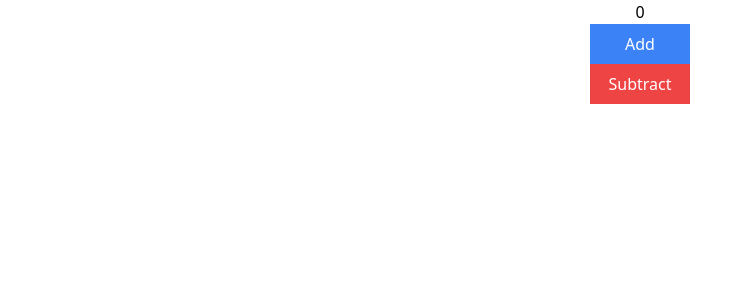
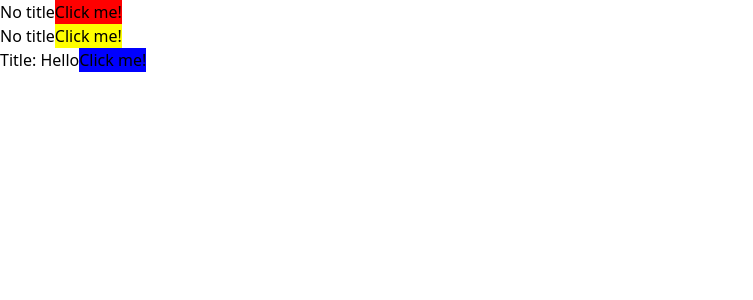
Before and after one commit to Foxlancerr/react-typescript-best-practices, a React (Vite) app: page / in a window 1280 px wide. Shown: the top 300 px of the page, without its empty margins (0-753 px from the left). Built offline with nearby package versions, Linux system fonts and the light colour scheme.

Commit message:
03-advanced-practice-concept task1,2,3 is completed

```diff
--- a/src/App.tsx
+++ b/src/App.tsx
@@ -1,4 +1,4 @@
-import Parent from "./Tasks/02-hooks/11-useReducer.solution";
+import Parent from "./Tasks/03-advance-props-concept/03-discriminated-union-with-other-props.solution";
 
 const App = () => {
   return (
--- /dev/null
+++ b/src/Tasks/03-advance-props-concept/01-discriminated-union-props.problem.tsx
@@ -0,0 +1,39 @@
+/**
+ * 1. Currently, ModalProps lets you pass in various impossible combinations of props.
+ *
+ * For instance, you can pass in a `variant` of "title" without passing in a title,
+ * or you can pass in a `variant` of "no-title" WITH a title.
+ *
+ * Try to find a way to express ModalProps so that it's impossible to pass in
+ * impossible combinations of props.
+ */
+
+type ModalProps = {
+  variant: "no-title" | "title";
+  title?: string;
+};
+
+export const Modal = (props: ModalProps) => {
+  if (props.variant === "no-title") {
+    return <div>No title</div>;
+  } else {
+    return <div>Title: {props.title}</div>;
+  }
+};
+
+export const Test = () => {
+  return (
+    <div>
+      <Modal variant="title" title="Hello" />
+      <Modal variant="no-title" />
+
+      {/* @ts-expect-error */}
+      <Modal />
+      <Modal
+        variant="no-title"
+        // @ts-expect-error
+        title="Oh dear"
+      />
+    </div>
+  );
+};
--- /dev/null
+++ b/src/Tasks/03-advance-props-concept/01-discriminated-union-props.solution.tsx
@@ -0,0 +1,39 @@
+/**
+ * 1. Currently, ModalProps lets you pass in various impossible combinations of props.
+ *
+ * For instance, you can pass in a `variant` of "title" without passing in a title,
+ * or you can pass in a `variant` of "no-title" WITH a title.
+ *
+ * Try to find a way to express ModalProps so that it's impossible to pass in
+ * impossible combinations of props.
+ */
+
+type ModalProps = { variant: "no-title" } | { variant: "title"; title: string };
+
+const Modal = (props: ModalProps) => {
+  if (props.variant === "no-title") {
+    return <div>No title</div>;
+  } else {
+    return <div>Title: {props.title}</div>;
+  }
+};
+
+export const Test = () => {
+  return (
+    <div>
+      <Modal variant="title" title="Hello" />
+      <Modal variant="no-title" />
+      <Modal variant="no-title" />
+    </div>
+  );
+};
+
+export default function Parent() {
+  return (
+    <div>
+      <Modal variant="title" title="Hello" />
+      <Modal variant="no-title" />
+      <Modal variant="no-title" />
+    </div>
+  );
+}
--- /dev/null
+++ b/src/Tasks/03-advance-props-concept/02-destructuring-discriminated-unions.problem.tsx
@@ -0,0 +1,42 @@
+/**
+ * We've got the same problem as the previous exercise, but this time we're
+ * destructuring our props.
+ *
+ * 1. Figure out why the error on 'title' is happening.
+ *
+ * 2. Find a way to fix the error.
+ */
+
+type ModalProps =
+  | {
+      variant: "no-title";
+    }
+  | {
+      variant: "title";
+      title: string;
+    };
+
+export const Modal = ({ variant, title }: ModalProps) => {
+  if (variant === "no-title") {
+    return <div>No title</div>;
+  } else {
+    return <div>Title: {title}</div>;
+  }
+};
+
+export const Test = () => {
+  return (
+    <div>
+      <Modal variant="title" title="Hello" />
+      <Modal variant="no-title" />
+
+      {/* @ts-expect-error */}
+      <Modal />
+      <Modal
+        variant="no-title"
+        // @ts-expect-error
+        title="Oh dear"
+      />
+    </div>
+  );
+};
--- /dev/null
+++ b/src/Tasks/03-advance-props-concept/02-destructuring-discriminated-unions.solution.tsx
@@ -0,0 +1,51 @@
+/**
+ * We've got the same problem as the previous exercise, but this time we're
+ * destructuring our props.
+ *
+ * 1. Figure out why the error on 'title' is happening.
+ *
+ * 2. Find a way to fix the error.
+ */
+
+type ModalProps =
+  | {
+      variant: "no-title";
+    }
+  | {
+      variant: "title";
+      title: string;
+    };
+
+/**
+ * The best solution is to destructure AFTER the variant has been narrowed.
+ *
+ * This gives TypeScript the chance to apply the narrowing to the 'props' object,
+ * which it understands that 'variant' is a property of.
+ */
+export const Modal = (props: ModalProps) => {
+  if (props.variant === "no-title") {
+    return <div>No title</div>;
+  } else {
+    const { title } = props;
+    return <div>Title: {title}</div>;
+  }
+};
+
+const Parent = () => {
+  return (
+    <div>
+      <Modal variant="title" title="Hello" />
+      <Modal variant="no-title" />
+
+      {/* @ts-expect-error */}
+      <Modal />
+      <Modal
+        variant="no-title"
+        // @ts-expect-error
+        title="Oh dear"
+      />
+    </div>
+  );
+};
+
+export default Parent;
--- /dev/null
+++ b/src/Tasks/03-advance-props-concept/03-discriminated-union-with-other-props.problem.tsx
@@ -0,0 +1,58 @@
+type ModalProps =
+  | {
+      variant: "no-title";
+    }
+  | {
+      variant: "title";
+      title: string;
+    };
+
+/**
+ * 1. How do we add a `buttonColor` prop to the `ModalProps` type that is
+ * _always_ required across different variants?
+ */
+export const Modal = (props: ModalProps) => {
+  if (props.variant === "no-title") {
+    return (
+      <div>
+        <span>No title</span>
+        <button
+          style={{
+            backgroundColor: props.buttonColor,
+          }}
+        >
+          Click me!
+        </button>
+      </div>
+    );
+  } else {
+    return (
+      <div>
+        <span>Title: {props.title}</span>
+        <button
+          style={{
+            backgroundColor: props.buttonColor,
+          }}
+        >
+          Click me!
+        </button>
+      </div>
+    );
+  }
+};
+
+export const Parent = () => {
+  return (
+    <div>
+      {/* @ts-expect-error */}
+      <Modal buttonColor="red" />
+      <Modal
+        buttonColor="red"
+        variant="no-title"
+        // @ts-expect-error
+        title="Oh dear"
+      />
+      <Modal variant="title" title="Hello" buttonColor="red" />
+    </div>
+  );
+};
--- /dev/null
+++ b/src/Tasks/03-advance-props-concept/03-discriminated-union-with-other-props.solution.tsx
@@ -0,0 +1,57 @@
+type ModalProps = (
+  | {
+      variant: "no-title";
+    }
+  | {
+      variant: "title";
+      title: string;
+    }
+) & {
+  buttonColor: string;
+};
+
+/**
+ * 1. How do we add a `buttonColor` prop to the `ModalProps` type that is
+ * _always_ required across different variants?
+ */
+export const Modal = (props: ModalProps) => {
+  if (props.variant === "no-title") {
+    return (
+      <div>
+        <span>No title</span>
+        <button
+          style={{
+            backgroundColor: props.buttonColor,
+          }}
+        >
+          Click me!
+        </button>
+      </div>
+    );
+  } else {
+    return (
+      <div>
+        <span>Title: {props.title}</span>
+        <button
+          style={{
+            backgroundColor: props.buttonColor,
+          }}
+        >
+          Click me!
+        </button>
+      </div>
+    );
+  }
+};
+
+const Parent = () => {
+  return (
+    <div>
+      <Modal buttonColor="red" variant="no-title" />
+      <Modal buttonColor="yellow" variant="no-title" />
+      <Modal variant="title" title="Hello" buttonColor="blue" />
+    </div>
+  );
+};
+
+export default Parent;
```
